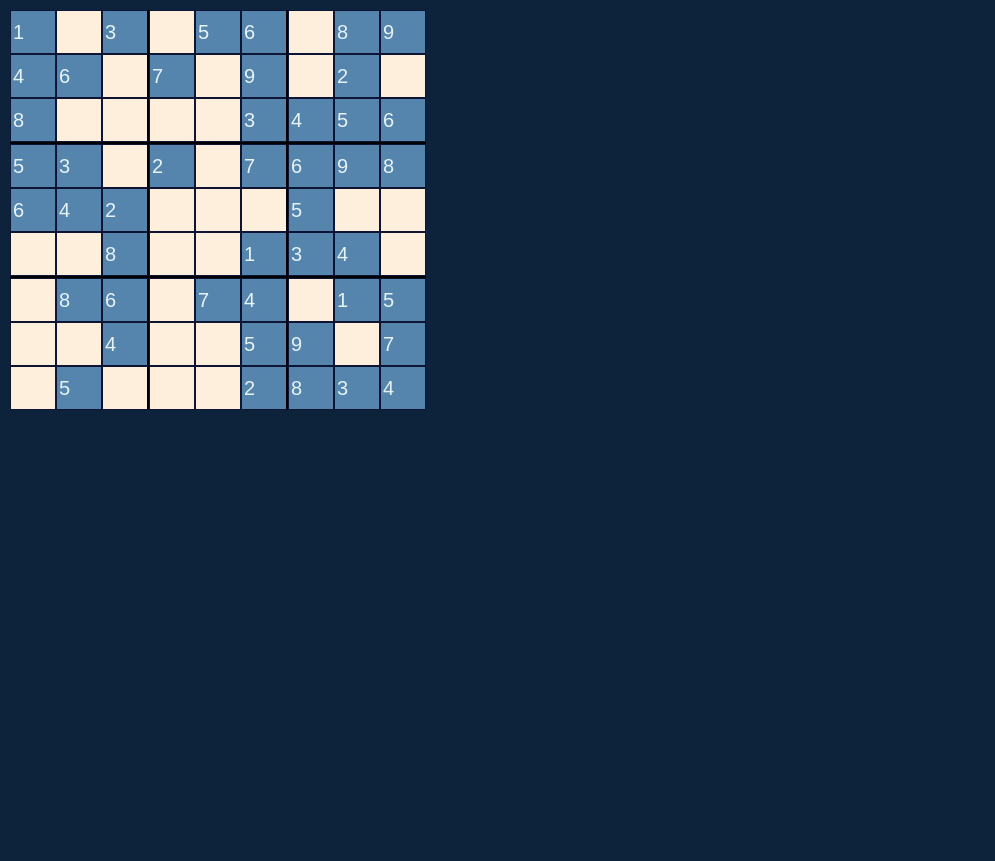
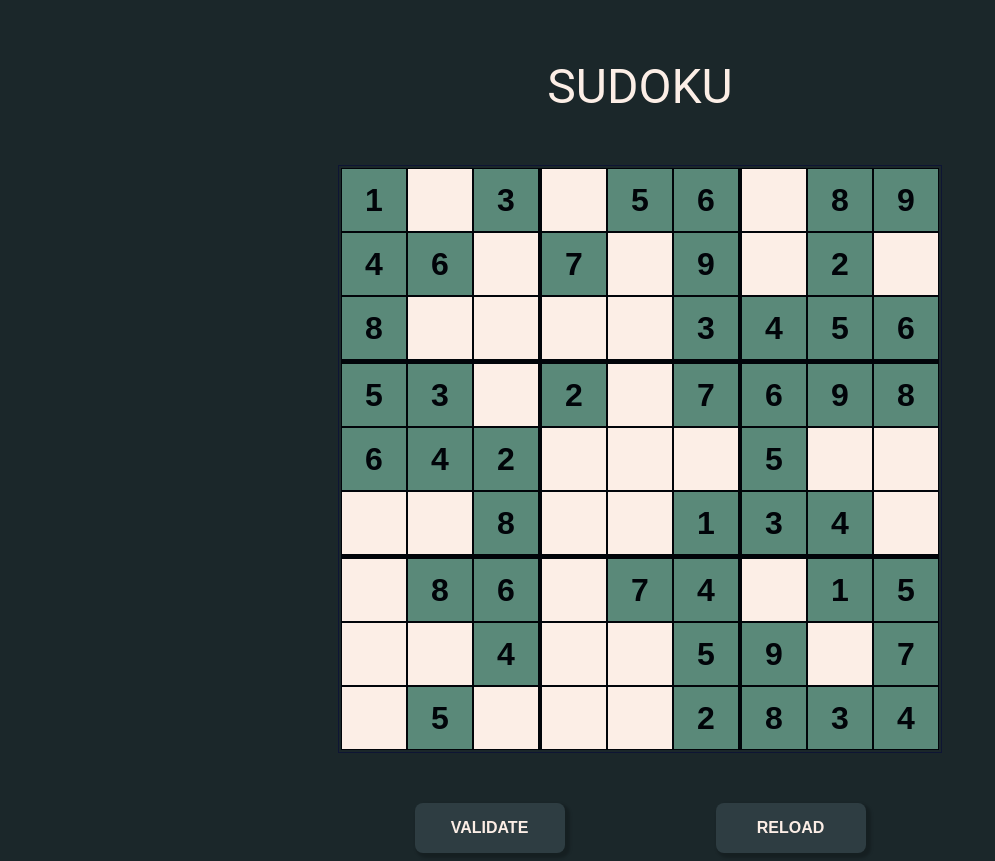
Before and after one commit to RafaelHashimoto/sudoku, a React (Create React App) app: page / in a window 1280 px wide. Shown: the whole page, without its empty margins (0-995 px from the left). Before the commit the page ends 800 px from the top, so only its background shows below. Built offline with nearby package versions, Linux system fonts and the light colour scheme.

Commit message:
add style

```diff
--- a/src/App.js
+++ b/src/App.js
@@ -1,15 +1,18 @@
 
 import { ContextProvider } from './components/sudoku/ContextProvider';
 import Board from './components/sudoku/Board'
-
+import Header from './components/ui/Header'
 const App = () => {
 
   return (
-    <ContextProvider>
-      <div className='app' >
-        <Board/>
-      </div>
-    </ContextProvider>
+    <>
+      <Header/>
+      <ContextProvider>
+        <div className='app' >
+          <Board/>
+        </div>
+      </ContextProvider>
+    </>
   )
 }
 
--- a/src/components/sudoku/Board.js
+++ b/src/components/sudoku/Board.js
@@ -3,7 +3,7 @@ import Context from './Context'
 import Cell from './Cell'
 
 const Board = () => {
-  const { board, setBoard } = useContext(Context)
+  const { board, setBoard, resetPuzzle } = useContext(Context)
 
   const [invalids, setInvalids] = useState({
     invalidRows: new Set(),
@@ -127,11 +127,18 @@ const Board = () => {
   }
 
   return (
-    <table className='board-container'>
-      <tbody>
-        { renderRows() }
-      </tbody>
-    </table>
+    <>
+      <table className='board'>
+        <tbody>
+          { renderRows() }
+        </tbody>
+      </table>
+      <div className='buttons-wrapper'>
+        <button className='button'>VALIDATE</button>
+        <button className='button' onClick={ () => { resetPuzzle() } }>RELOAD</button>
+      </div>
+    </>
+
   )
 }
 
--- a/src/components/sudoku/ContextProvider.js
+++ b/src/components/sudoku/ContextProvider.js
@@ -28,9 +28,13 @@ export const ContextProvider = ({children}) => {
     return Math.floor(Math.random() * 2) === 1
   }
 
+  const [board, setBoard] = useState(setupBoard())
 
-  const [board, setBoard] = useState(setupBoard())
-  const value = { board, setBoard }
+  const resetPuzzle = () => {
+    setBoard(setupBoard());
+  };
+
+  const value = { board, setBoard, resetPuzzle }
 
   return(
     <Context.Provider value={value}>
--- a/src/components/ui/Header.js
+++ b/src/components/ui/Header.js
@@ -0,0 +1,9 @@
+const Header = () => {
+    return(
+        <div className='header'>
+            SUDOKU
+        </div>
+    )
+}
+
+export default Header;
--- a/src/index.css
+++ b/src/index.css
@@ -2,10 +2,12 @@
   --primary-color: #5584AC; /* Muted Blue */
   --secondary-color: #E5F3F6; /* Dark Slate Blue */
   --accent-color: #FEEFDD; /* Warm Beige */
-  --background-color: #0c233b; /* Pale Cream */
+  --background-color: #1B272A;
+  --second-background-color: #10161D;
+  --blocked-color: #648b8f;
   --text-color: #0E1534; /* Muted Brown */
+  --border-color: #010409;
 }
-
 
 body {
   background-color: var(--background-color);
@@ -13,17 +15,33 @@ body {
   font-family: 'Roboto', sans-serif;
 }
 
+.header {
+  padding: 50px 0 50px 0;
+  font-size: 3rem;
+  color: #FCEEE6;
+  text-align: center;
+}
+
+.board {
+  margin-left: auto;
+  margin-right: auto;
+  border: 1px solid
+}
+
 .board-cell {
-  width: 40px;
-  height: 40px;
-  border: 1px solid #0E1534; /* Cell border */
-  font-size: 20px;
-  background-color: #FEEFDD;
+  max-width: 60px;
+  min-height: 60px;
+  border: 1px solid var(--border-color); /* Cell border */
+  font-size: 2rem;
+  background-color: #FCEEE6;
+  color: #010409;
+  font-weight: bold;
+  text-align: center;
 }
 
 .board-cell:disabled {
-  background-color: var(--primary-color);
-  color: var(--secondary-color);
+  background-color: #5A8979;
+  color: #010409;
 }
 
 .board-cell-invalid {
@@ -38,9 +56,42 @@ input[type='number']::-webkit-outer-spin-button {
 }
 
 .rowBorder {
-  border-bottom:2px solid black;
+  border-bottom: 3px solid var(--border-color);
 }
 
 .columnBorder {
-  border-right:2px solid black;
+  border-right:  3px solid var(--border-color);
 }
+
+
+.buttons-wrapper {
+  padding-top: 50px;
+  max-width: 602px;
+  display: flex;
+  justify-content: space-around;
+  margin-left: auto;
+  margin-right: auto;
+}
+
+.button {
+  border: none;
+  outline: none;
+  width: 150px;
+  height: 50px;
+  background-color: #2E3D42;
+  color: #FCEEE6;
+  border-radius: 8px;
+  font-size: 1rem;
+  font-weight: bold;
+  box-shadow: 3px 3px 3px 2px rgba(0, 0, 0, 0.2);
+}
+
+.button:hover {
+  background-color: #617f8a;
+  color: #d3c7c1;
+}
+
+.button:active {
+  color: #2E3D42;
+  background-color: #FCEEE6;
+}
```
